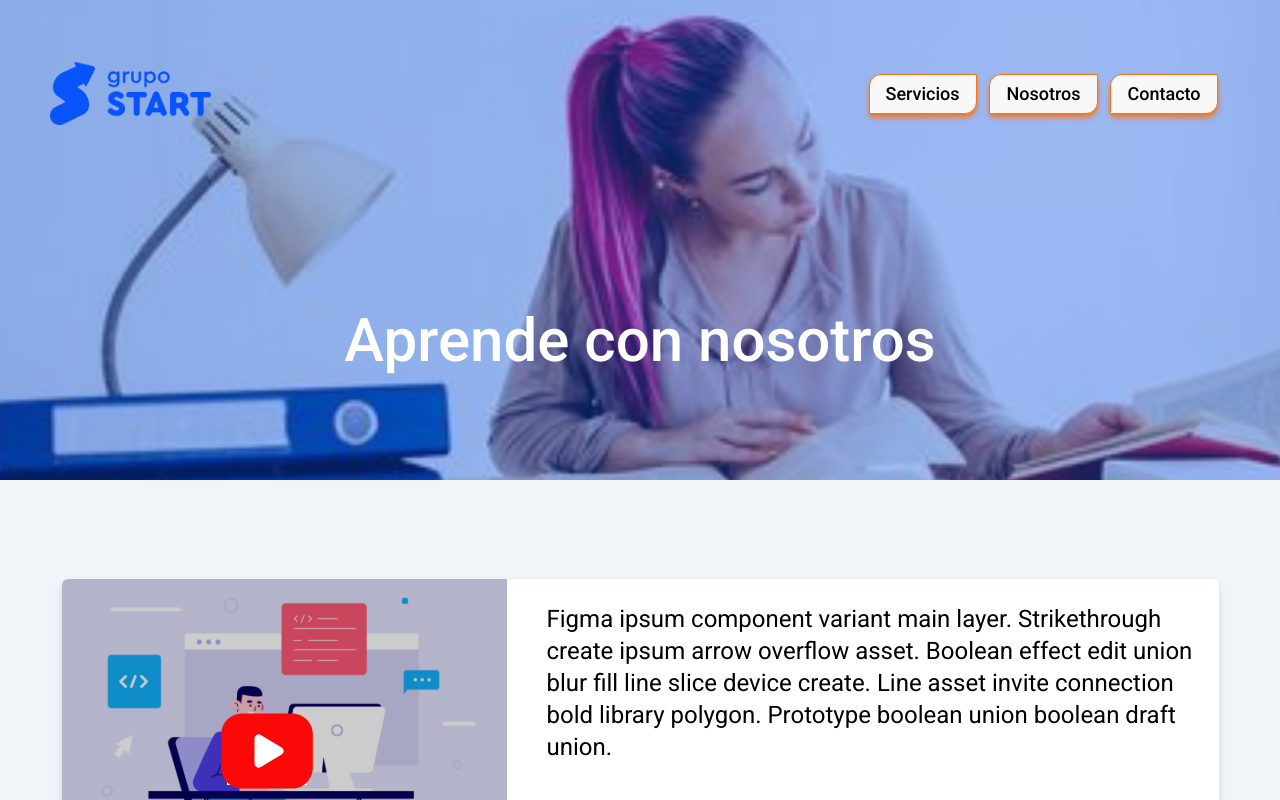
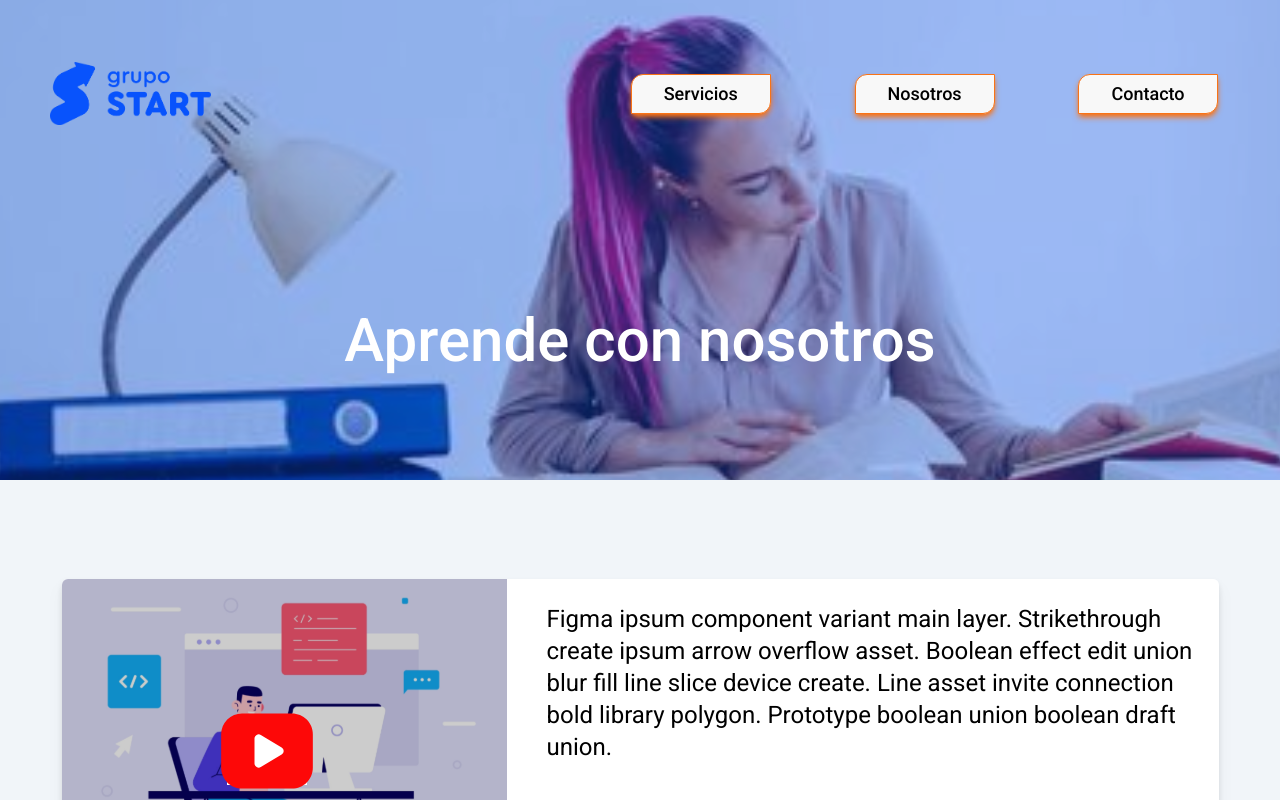
Before and after one commit to AhrensSG/GrupoStart, a Next.js app: page /courses in a window 1280 px wide. Shown: the top 800 px of the page. Built offline with nearby package versions, Linux system fonts and the light colour scheme; no server answers.

Commit message:
navBar centrado, y home centrada

```diff
--- a/components/navbar/NavBar.jsx
+++ b/components/navbar/NavBar.jsx
@@ -11,19 +11,19 @@
         <Image src="/Logo.png" alt="Logo" width={161} height={66} priority />
       </Link>
 
-      <div className="hidden lg:flex flex-row justify-end items-center gap-[4%] mt-[3%] mr-[5%] lg:mr-[3%]">
+      <div className="hidden lg:flex flex-row justify-end items-center gap-[20%] mt-[3%] mr-[5%] lg:mr-[3%]">
         <Link className="text-lg" href={"/#services"}>
-          <button className="w-full h-10 px-4 border rounded-tl-xl rounded-br-xl bg-[#f8f8f8] border-orange-500 shadow-md shadow-orange-500 text-center hover:bg-orange-500 hover:text-white font-medium duration-300">
+          <button className="w-full h-10 px-8 border rounded-tl-xl rounded-br-xl bg-[#f8f8f8] border-orange-500 shadow-md shadow-orange-500 text-center hover:bg-orange-500 hover:text-white font-medium duration-300">
             Servicios
           </button>
         </Link>
         <Link className="text-lg" href={"/about"}>
-          <button className="w-full h-10 px-4 border rounded-tl-xl rounded-br-xl bg-[#f8f8f8] border-orange-500 shadow-md shadow-orange-500 text-center hover:bg-orange-500 hover:text-white font-medium duration-300">
+          <button className="w-full h-10 px-8 border rounded-tl-xl rounded-br-xl bg-[#f8f8f8] border-orange-500 shadow-md shadow-orange-500 text-center hover:bg-orange-500 hover:text-white font-medium duration-300">
             Nosotros
           </button>
         </Link>
         <Link className="text-lg" href={"/about#contactAbout"}>
-          <button className="w-full h-10 px-4 border rounded-tl-xl rounded-br-xl bg-[#f8f8f8] border-orange-500 shadow-md shadow-orange-500 text-center hover:bg-orange-500 hover:text-white font-medium duration-300">
+          <button className="w-full h-10 px-8 border rounded-tl-xl rounded-br-xl bg-[#f8f8f8] border-orange-500 shadow-md shadow-orange-500 text-center hover:bg-orange-500 hover:text-white font-medium duration-300">
             Contacto
           </button>
         </Link>
```
